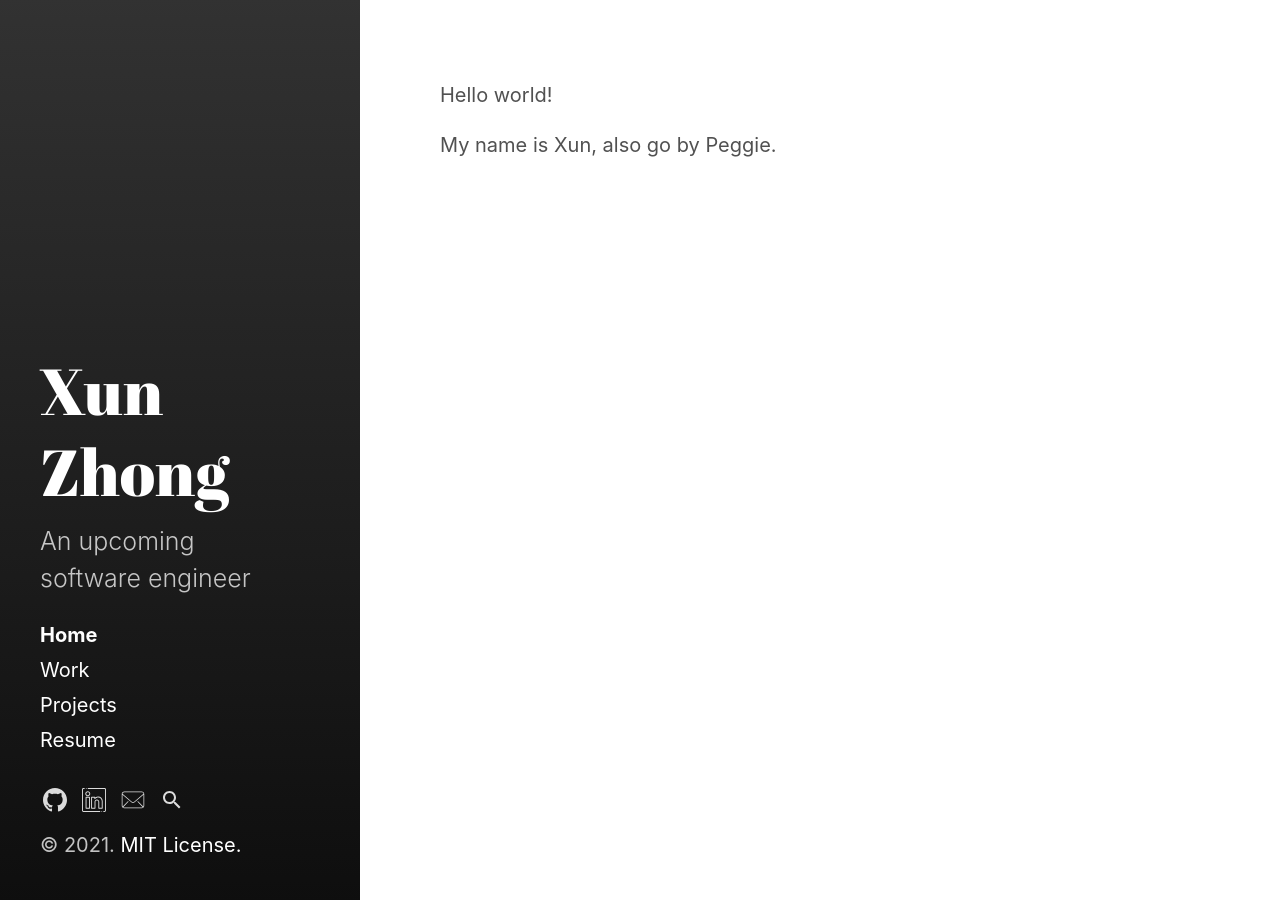
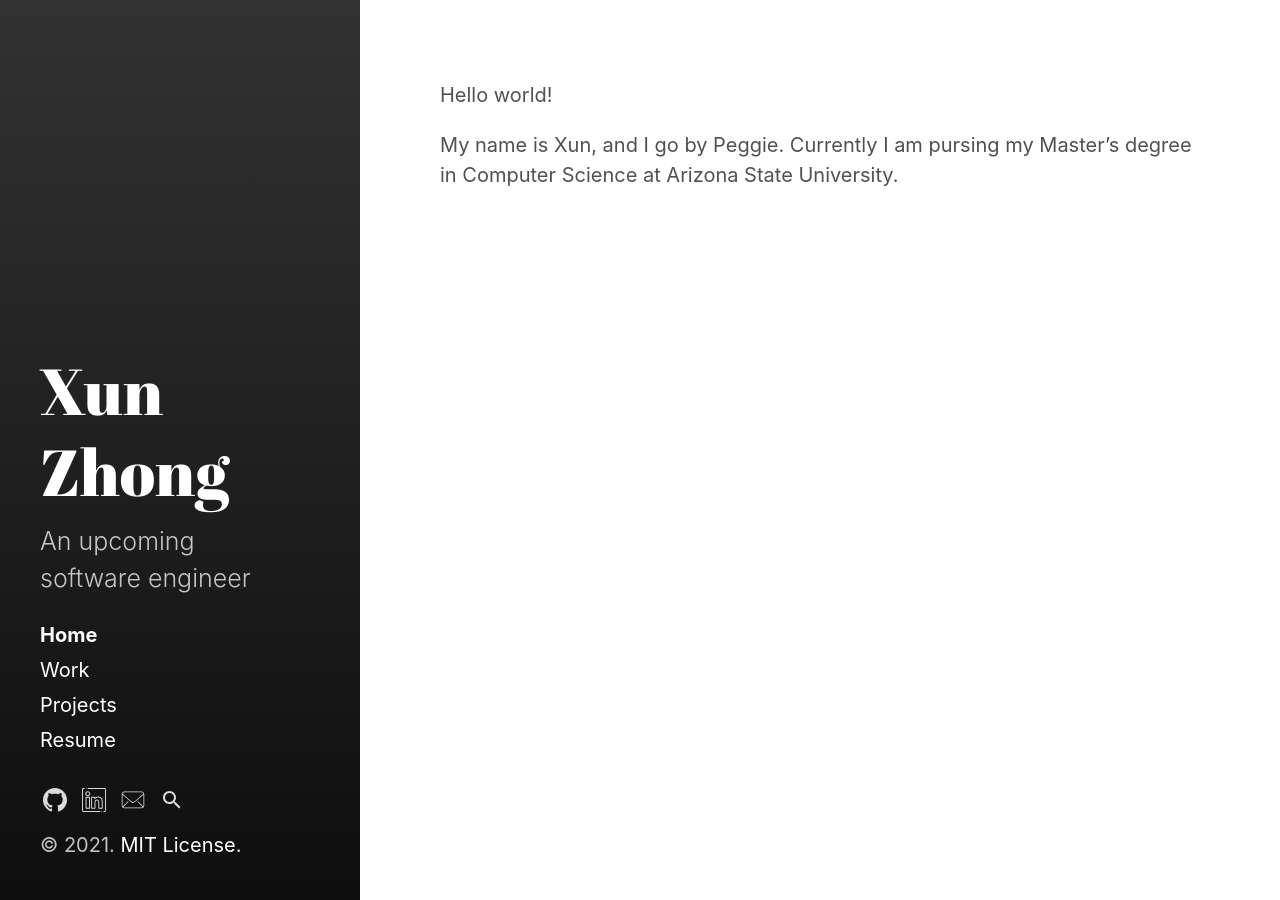
Before and after one commit to peggiezx/peggiezx.github.io, a Jekyll site: the page built from index.md, in a window 1280 px wide. Built offline with Jekyll 4.4.1, drawn with Linux system fonts in a browser that asks for light colours; the list of posts is cut into pages by our own code.

Commit message:
Update index.md

```diff
--- a/index.md
+++ b/index.md
@@ -6,4 +6,4 @@ sidebar_sort_order: 1
 
 Hello world!
 
-My name is Xun, also go by Peggie.
+My name is Xun, and I go by Peggie. Currently I am pursing my Master's degree in Computer Science at Arizona State University.
```
